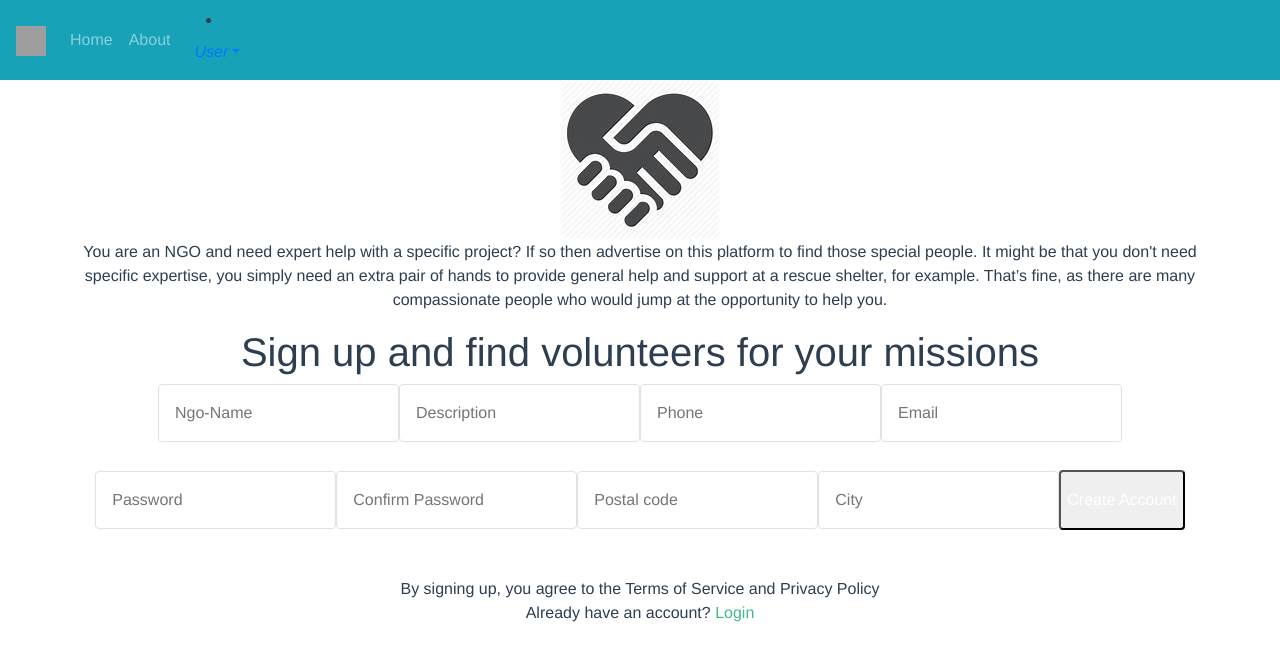
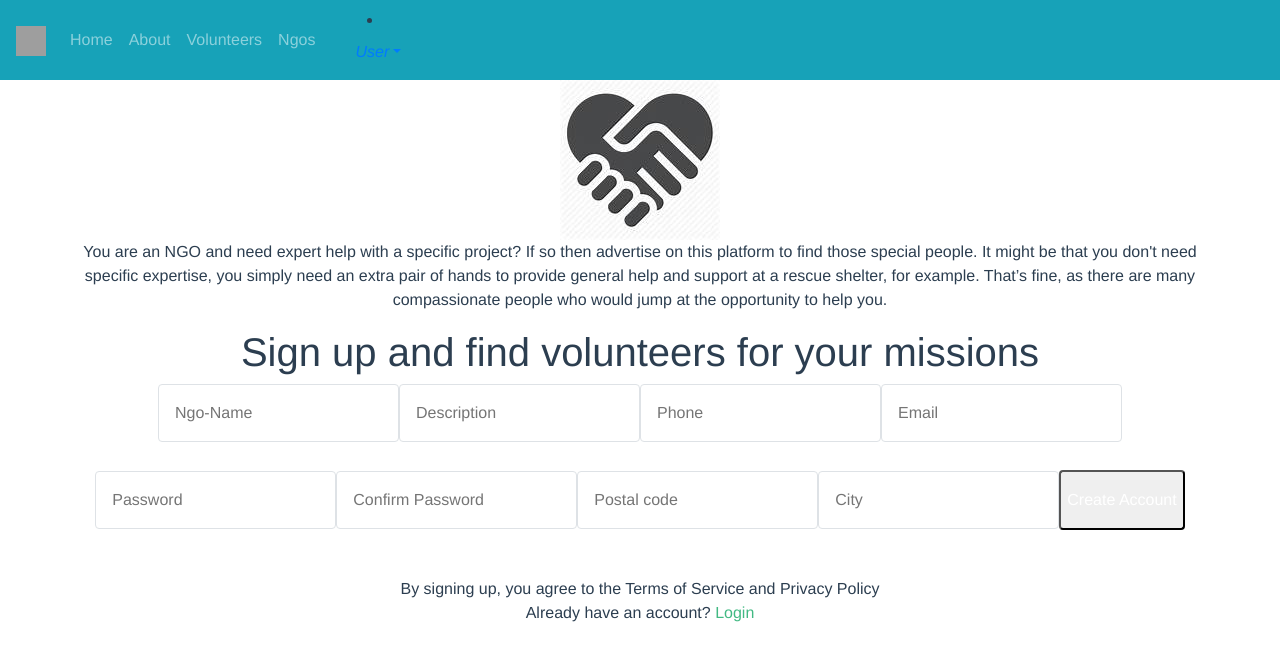
Before and after one commit to janets-raha/helpinghand-vuejs-front, a Vue app: page /#/ngos in a window 1280 px wide. Shown: the top 660 px of the page. Built offline with nearby package versions, Linux system fonts and the light colour scheme; grey boxes are pictures that could not be loaded.

Commit message:
rajout liens navbar

```diff
--- a/src/components/LoginUser.vue
+++ b/src/components/LoginUser.vue
@@ -47,8 +47,8 @@ export default {
         //redirect: "follow"
       };
 
-      fetch("http://localhost:8000/api/login", requestOptions)
-      //fetch("https://helpinghand-laravel.herokuapp.com/api/login", requestOptions)
+      //fetch("http://localhost:8000/api/login", requestOptions)
+      fetch("https://helpinghand-laravel.herokuapp.com/api/login", requestOptions)
         .then(response => response.text())
         .then(data => {
           //console.log(data);
--- a/src/components/RegisterUserForm.vue
+++ b/src/components/RegisterUserForm.vue
@@ -141,8 +141,8 @@ export default {
         redirect: "follow"
       };
 
-      fetch("http://localhost:8000/api/registeruser", requestOptions)
-      //fetch("https://helpinghand-laravel.herokuapp.com/api/registeruser",requestOptions)
+      //fetch("http://localhost:8000/api/registeruser", requestOptions)
+      fetch("https://helpinghand-laravel.herokuapp.com/api/registeruser",requestOptions)
         .then(() => {
           this.$router.push({ name: "Login" });
         })
--- a/src/components/layout/Header.vue
+++ b/src/components/layout/Header.vue
@@ -8,6 +8,9 @@
       <b-navbar-nav>
         <b-nav-item to="/">Home</b-nav-item>
         <b-nav-item to="/about">About</b-nav-item>
+        <b-nav-item to="/registeruser">Volunteers</b-nav-item>
+        <b-nav-item to="/ngos">Ngos</b-nav-item>
+        <b-nav-item to="/ngos"></b-nav-item>
       </b-navbar-nav>
 
         <b-nav-item-dropdown right>
--- a/src/views/Home.vue
+++ b/src/views/Home.vue
@@ -1,14 +1,12 @@
 <template>
   <b-container>
+    <img alt="HelpHandImage" src="../assets/helpinghandHP.jpeg" />
+    <HelloWorld msg="Welcome to the Helping Hand Platform" />
     <b-row align-v="center">
       <mission-card></mission-card>
       <mission-card></mission-card>
       <mission-card></mission-card>
       <mission-card></mission-card>
-  <!--<div class="home">-->
-    <img alt="HelpHandImage" src="../assets/helpinghandHP.jpeg" />
-    <HelloWorld msg="Welcome to the Helping Hand Platform" />
-  <!--</div>-->
     </b-row>
   </b-container>
 </template>
```
